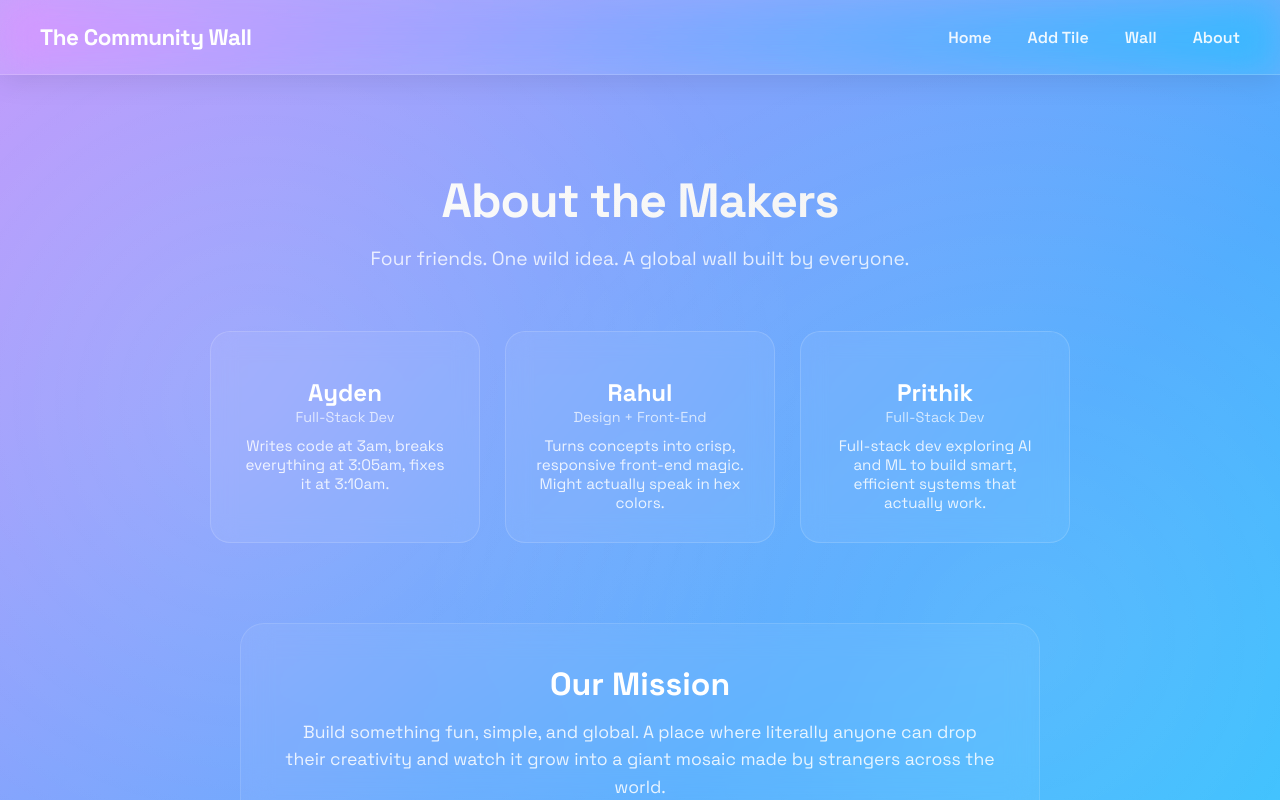
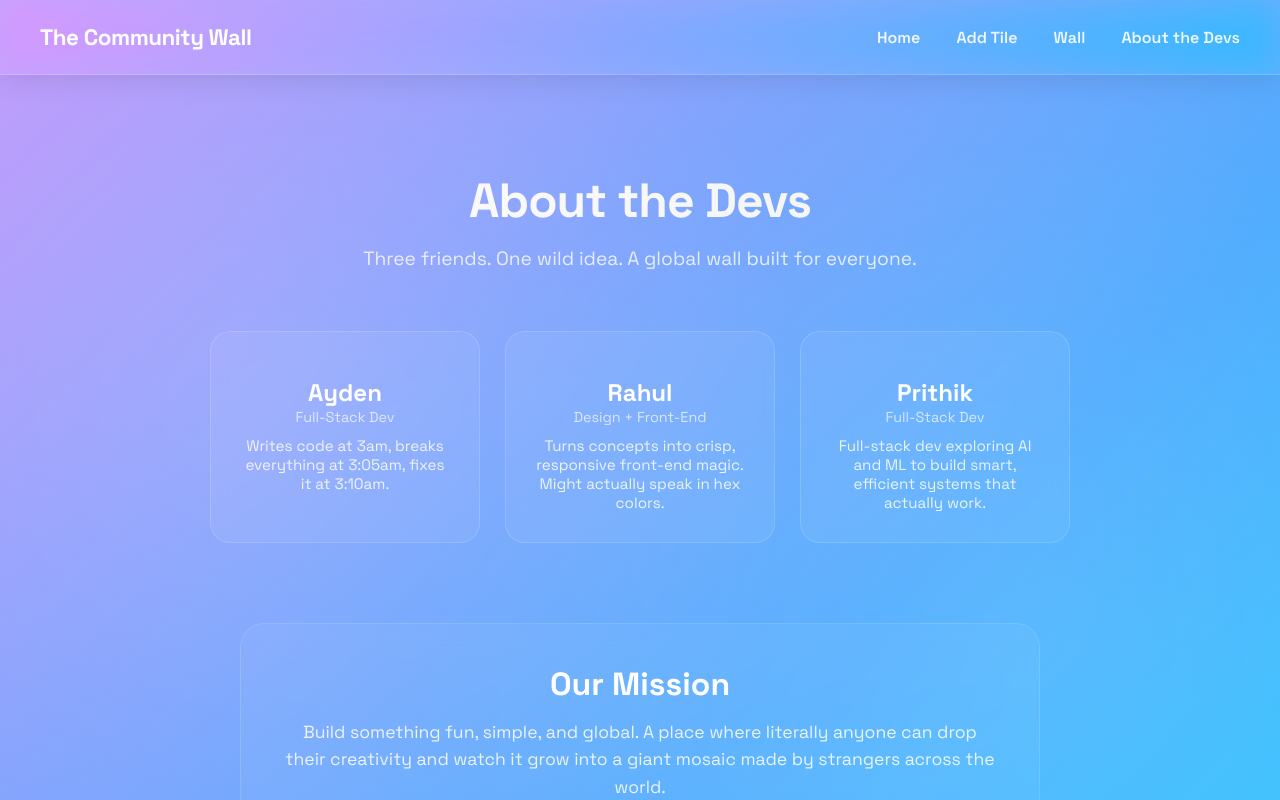
Before and after one commit to TheNotThere/TheCommunityWall, a website: page public/about.html in a window 1280 px wide. Drawn offline with Linux system fonts and the light colour scheme.

Commit message:
Update about.html

```diff
--- a/public/about.html
+++ b/public/about.html
@@ -14,13 +14,13 @@
     <a href="/">Home</a>
     <a href="create">Add Tile</a>
     <a href="mosaic">Wall</a>
-    <a href="about">About</a>
+    <a href="about">About the Devs</a>
   </div>
 </nav>
 
 <section class="about-hero">
-  <h1>About the Makers</h1>
-  <p>Four friends. One wild idea. A global wall built by everyone.</p>
+  <h1>About the Devs</h1>
+  <p>Three friends. One wild idea. A global wall built for everyone.</p>
 </section>
 
 <section class="makers-container">
```
